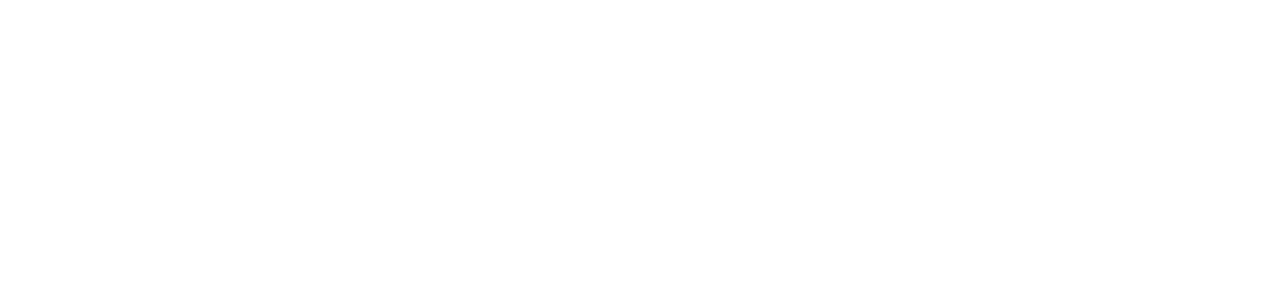
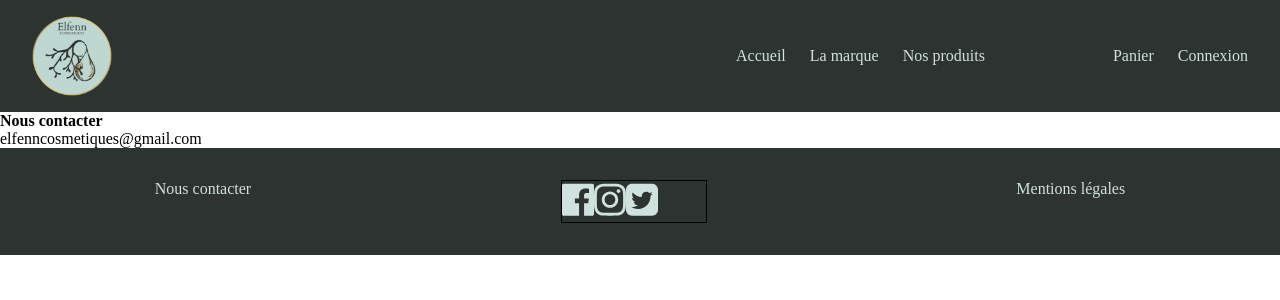
Before and after one commit to WildCodeSchool/remote2q4-21-p3-agathe-front, a React (Create React App) app: page /contact in a window 1280 px wide. Before the commit this address had no page. Shown: the top 300 px of the page. Built offline with nearby package versions, Linux system fonts and the light colour scheme.

Commit message:
Contact page No CSS added

```diff
--- a/src/App.jsx
+++ b/src/App.jsx
@@ -4,6 +4,7 @@ import Home from "./pages/Home";
 import Marque from "./pages/Marque";
 import ProductPage from "./pages/ProductPage";
 import Catalogue from "./pages/Catalogue";
+import ContactPage from "./pages/ContactPage";
 import "./App.css";
 
 function App() {
@@ -15,6 +16,7 @@ function App() {
           <Route exact path="marque" element={<Marque/>} />
           <Route path="/page_produit/:id" element={<ProductPage />} />
           <Route path="/catalogue" element={<Catalogue />} />
+          <Route path="/contact" element={<ContactPage />} />
         </Routes>
       </BrowserRouter>
     </div>
--- a/src/components/Footer.jsx
+++ b/src/components/Footer.jsx
@@ -1,16 +1,12 @@
 import React from "react";
+import { Link } from "react-router-dom";
 import "./Footer.css";
 
 const Footer = () => {
   return (
     <div className="footer">
       <div className="contacts">
-        <div class="phone">
-          <span>Phone: +1-543-123-4567</span>
-        </div>
-        <div class="mail">
-          <span>example@example.com</span>
-        </div>
+      <Link to="/contact" className="link">Nous contacter</Link>
       </div>
       <div className="social-icons">
       <a class="link" href="#"
--- /dev/null
+++ b/src/pages/ContactPage.jsx
@@ -0,0 +1,19 @@
+import React from 'react';
+import Navbar from '../components/Navbar';
+import Footer from '../components/Footer';
+import "./ContactPage.css";
+
+function ContactPage() {
+  return (
+    <div>
+        <Navbar />
+        <div>
+            <h1 className="contact">Nous contacter</h1>
+            <p className="email">elfenncosmetiques@gmail.com</p>
+        </div>
+        <Footer />
+    </div>
+  )
+}
+
+export default ContactPage
--- a/src/pages/ProductPage.jsx
+++ b/src/pages/ProductPage.jsx
@@ -19,11 +19,11 @@ function ProductPage() {
         product();
     }, []);
 
-
     return (
         <div className="ProductPage">
             <DetailsProduct {...productData} key={productData.ProductID} />
         </div>
     )
 };
+
 export default ProductPage;
```
Also changed, not shown: src/pages/ContactPage.css (added).
